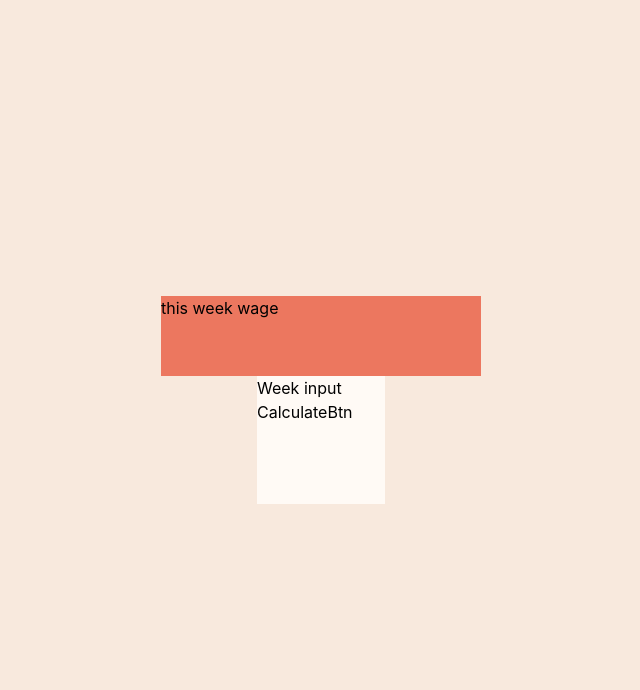
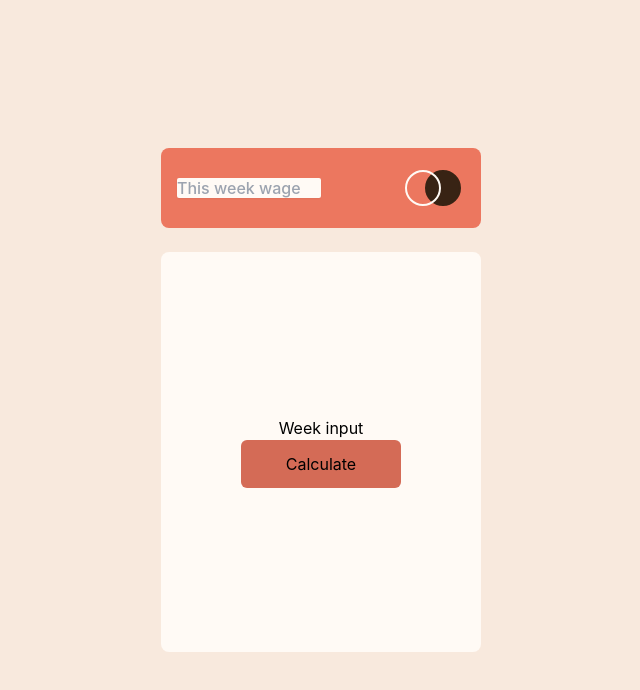
Before and after one commit to fauxir/expense_chart_component, a React (Create React App) app: page / in a window 1280 px wide. Shown: the top 690 px of the page, without its empty margins (319-959 px from the left). Built offline with nearby package versions, Linux system fonts and the light colour scheme.

Commit message:
third commit
main interface components

```diff
--- a/src/Components/MainComp.jsx
+++ b/src/Components/MainComp.jsx
@@ -7,11 +7,15 @@ function MainComp() {
 const [show, setShow] = useState(1);
 
     return (
-        <div className="bg-bridal-heath-500 w-32 h-32">
+        <div className="bg-bridal-heath-500 w-80 h-1/2 rounded-lg flex flex-col items-center justify-center">
             {show ? <WeekInput /> : null}
             {!show ? <SpendingGraph /> : null}
             {!show ? <ThisMonth /> : null}
-            {show ? <div>CalculateBtn</div> : null}
+            {show ? <div className="h-12 w-40 bg-terracotta-600  flex flex-row items-center justify-center rounded-md cursor-pointer ">
+            <div className="h-full w-full flex flex-row items-center justify-center hover:bg-terracotta-900 hover:shadow-sambuca-300 hover:shadow-lg ">
+            Calculate
+            </div>
+            </div> : null}
         </div>
      );
 }
--- a/src/Components/ThisWeekWage.jsx
+++ b/src/Components/ThisWeekWage.jsx
@@ -1,7 +1,7 @@
 function ThisWeekWage() {
     return (
-        <div>
-            this week wage
+        <div className="h-full w-2/4 flex flex-col  justify-center pl-4">
+            <input pattern="[011-9]{3}" className="bg-bridal-heath-500 leading-none rounded-sm shadow-sm focus:outline-none focus:shadow-outline text-gray-600 font-medium" placeholder="This week wage"></input>
         </div>
      );
 }
--- a/src/Components/TopComp.jsx
+++ b/src/Components/TopComp.jsx
@@ -6,9 +6,15 @@ function TopComp() {
   const [show, setShow] = useState(1);
 
   return (
-    <div className="bg-terracotta-500 h-20 w-1/4">
+    <div className="bg-terracotta-500 h-20 w-80 mb-6 rounded-lg flex flex-row items-center justify-between">
       {!show ? <MyBalance /> : null}
       {show ? <ThisWeekWage /> : null}
+      <div className="h-full w-1/4 flex flex-row items-center justify-center pr-4">
+        <div className=" flex flex-row items-center justify-center">
+          <div className="w-9 h-9 rounded-full border-2 border-bridal-heath-500 relative left-2 z-10"></div>
+          <div className="w-9 h-9 rounded-full border-2 border-sambuca-500 bg-sambuca-500 right-2 relative"></div>
+        </div>
+      </div>
     </div>
   );
 }
```
Also changed, not shown: design/Untitled-2022-10-06-1927.png (added).
